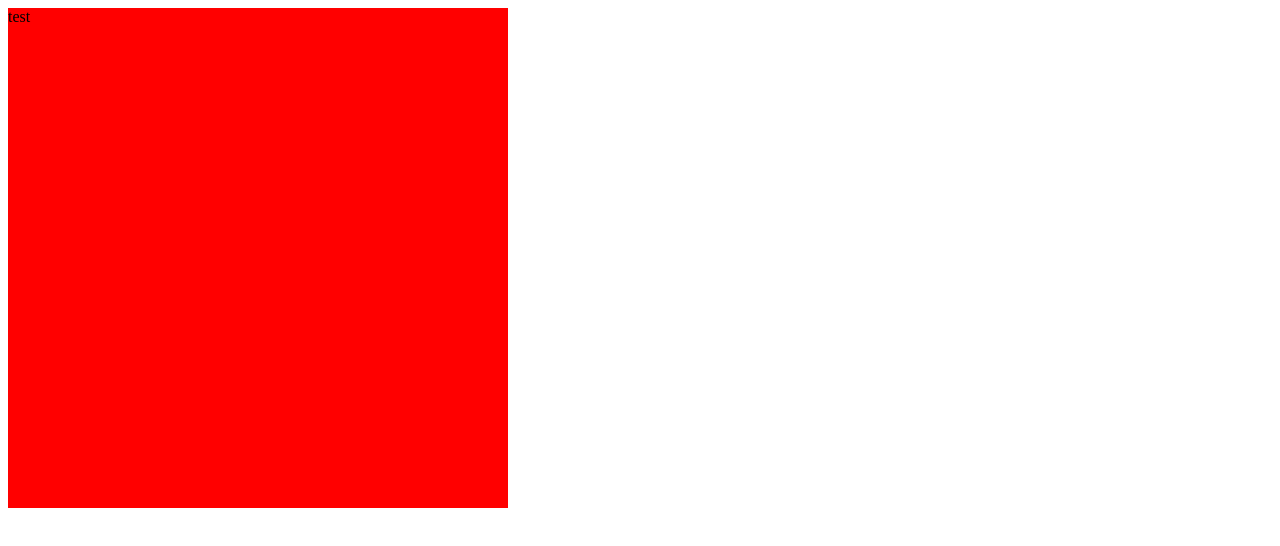
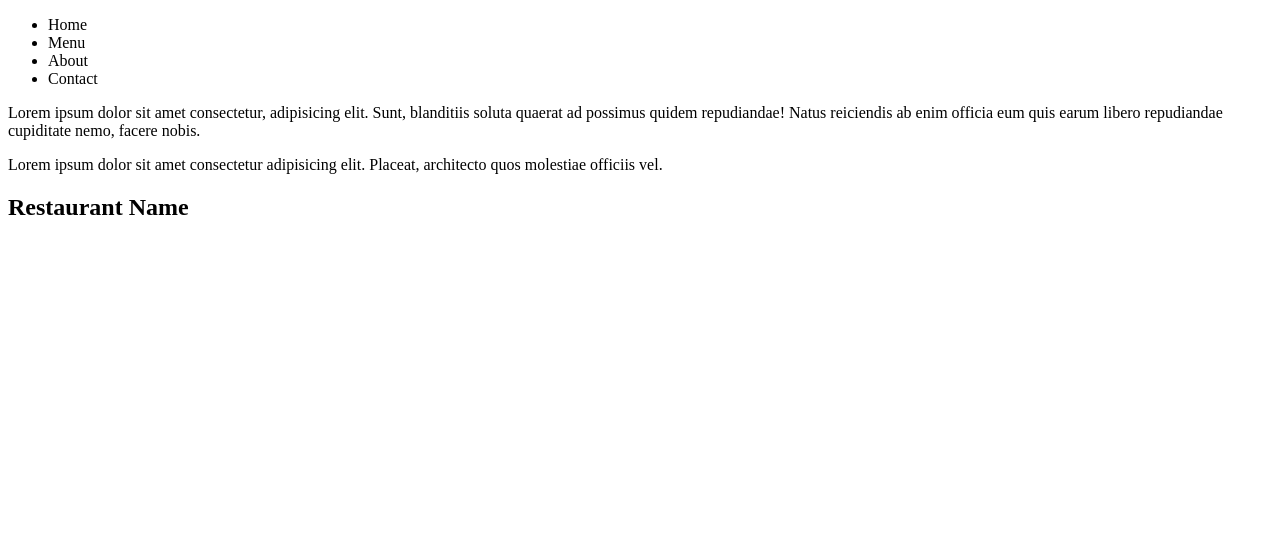
Before and after one commit to JohnServo24/restaurant-page, a website built with webpack: page src/template.html in a window 1280 px wide. Built offline with nearby package versions, Linux system fonts and the light colour scheme.

Commit message:
added html for home

```diff
--- a/src/styles/main.scss
+++ b/src/styles/main.scss
@@ -1,5 +1,3 @@
 #container {
-    width: 500px;
-    height: 500px;
-    background-color: red;
+
 }
--- a/src/template.html
+++ b/src/template.html
@@ -7,6 +7,24 @@
     <title><%= htmlWebpackPlugin.options.title %></title>
 </head>
 <body>
-    <div id="container">test</div>
+    <div id="container" class="container">
+        <section class="right">
+            <nav>
+                <ul>
+                    <li>Home</li>
+                    <li>Menu</li>
+                    <li>About</li>
+                    <li>Contact</li>
+                </ul>
+            </nav>
+            <div class="text">
+                <p>Lorem ipsum dolor sit amet consectetur, adipisicing elit. Sunt, blanditiis soluta quaerat ad possimus quidem repudiandae! Natus reiciendis ab enim officia eum quis earum libero repudiandae cupiditate nemo, facere nobis.</p>
+                <p>Lorem ipsum dolor sit amet consectetur adipisicing elit. Placeat, architecto quos molestiae officiis vel.</p>
+            </div>
+        </section>
+        <section class="left">
+            <h1>Restaurant Name</h1>
+        </section>
+    </div>
 </body>
 </html>
```
Also changed, not shown: dist/index.html, dist/main.js, 1 other file.
